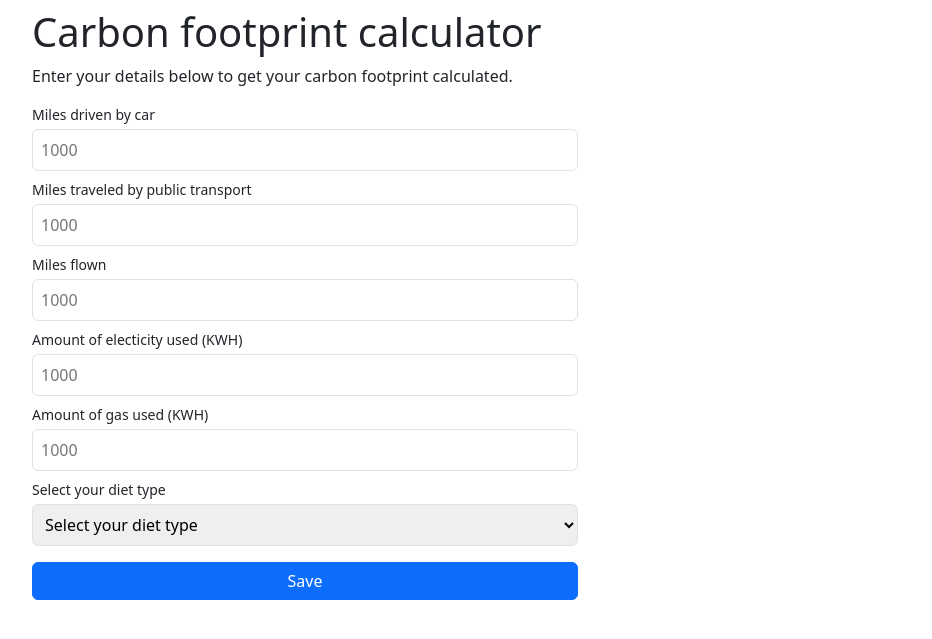
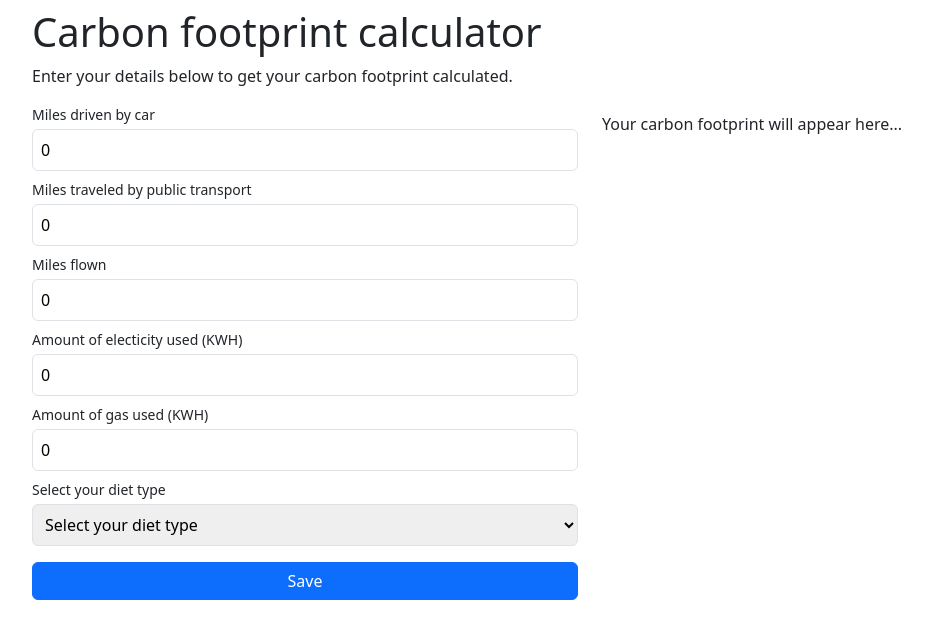
Before and after one commit to PetarPetrushevCollegeWork/DjangoRoslaProject, a Django app: page /carbon-footprint-calculator/ in a window 1280 px wide. Shown: the top 639 px of the page, without its empty margins (50-982 px from the left). Run offline with Django 5.2, Linux system fonts and the light colour scheme; some libraries are stand-ins or nearby versions.

Commit message:
Added carbon footprint calculator

```diff
--- a/rolsa/website/templates/webpages/carbon-footprint-calculator.html
+++ b/rolsa/website/templates/webpages/carbon-footprint-calculator.html
@@ -7,11 +7,14 @@ calculator{% endblock %}
 
 <h1>Carbon footprint calculator</h1>
 <p>Enter your details below to get your carbon footprint calculated.</p>
+<div class="row">
+  <div class="col-lg-6 order-lg-0 order-1">
     <form>
-  <div class="row">
-    <div class="d-flex flex-column gap-2 col-lg-6">
+      <div class="d-flex flex-column gap-2">
         <div class="d-flex flex-column gap-1">
-        <label class="small" for="milesDrivenByCar">Miles driven by car</label>
+          <label class="small" for="milesDrivenByCar"
+            >Miles driven by car</label
+          >
           <input
             class="rounded-2 p-2 border-1 border"
             type="number"
@@ -22,6 +25,7 @@ calculator{% endblock %}
             oninput="updateCarbonFootprint()"
             required
             placeholder="1000"
+            value="0"
           />
         </div>
         <div class="d-flex flex-column gap-1">
@@ -38,6 +42,7 @@ calculator{% endblock %}
             oninput="updateCarbonFootprint()"
             required
             placeholder="1000"
+            value="0"
           />
         </div>
         <div class="d-flex flex-column gap-1">
@@ -52,6 +57,7 @@ calculator{% endblock %}
             oninput="updateCarbonFootprint()"
             required
             placeholder="1000"
+            value="0"
           />
         </div>
         <div class="d-flex flex-column gap-1">
@@ -68,6 +74,7 @@ calculator{% endblock %}
             oninput="updateCarbonFootprint()"
             required
             placeholder="1000"
+            value="0"
           />
         </div>
         <div class="d-flex flex-column gap-1">
@@ -82,6 +89,7 @@ calculator{% endblock %}
             oninput="updateCarbonFootprint()"
             required
             placeholder="1000"
+            value="0"
           />
         </div>
         <div class="d-flex flex-column gap-1">
@@ -103,7 +111,85 @@ calculator{% endblock %}
         </div>
         <button class="btn btn-primary my-2 w-100" type="submit">Save</button>
       </div>
+    </form>
   </div>
-</form>
+  <div class="col-lg-6 order-lg-1 order-0 my-2">
+    <span class="fs-1" style="display: none" id="carbonFootprintDisplay"
+      >Your carbon footprint is <b id="carbonFootprintValue">...</b> kg.</span
+    >
+    <span id="carbonFootprintWillAppearNote"
+      >Your carbon footprint will appear here...</span
+    >
+  </div>
+</div>
 
+<script>
+  function updateCarbonFootprint() {
+    document.getElementById("carbonFootprintDisplay").style.display = "none";
+    document.getElementById("carbonFootprintWillAppearNote").style.display =
+      "block";
+    // function to validate a min and max
+    function validateBounds(value, min, max) {
+      // Exclusive max, inclusive min
+      if (value > max) {
+        return false;
+      }
+      if (value < min) {
+        return false;
+      }
+      return true;
+    }
+
+    // read the inputs
+    milesDrivenByCar = document.getElementById("milesDrivenByCar").value;
+    milesTraveledByPublicTransport = document.getElementById(
+      "milesTraveledByPublicTransport",
+    ).value;
+    milesFlown = document.getElementById("milesFlown").value;
+    electricalKwh = document.getElementById("electricalKwh").value;
+    gasKwh = document.getElementById("gasKwh").value;
+    dietType = document.getElementById("dietType").value;
+
+    // bulk validation of all int inputs.
+    [
+      milesDrivenByCar,
+      milesTraveledByPublicTransport,
+      milesFlown,
+      electricalKwh,
+      gasKwh,
+    ].forEach((value) => {
+      if (!validateBounds(value, 0, 100000)) {
+        alert("Please check your inputs and try again.");
+        return;
+      }
+    });
+
+    // validate diet
+    if (dietType == "highmeat") {
+      dietMultiplier = 7.2;
+    } else if (dietType == "meat") {
+      dietMultiplier = 5.3;
+    } else if (dietType == "vegetarian") {
+      dietMultiplier = 3.8;
+    } else if (dietType == "vegan") {
+      dietMultiplier = 2.9;
+    } else {
+      // No error message to prevent error on any input before user selects a diet type.
+      return;
+    }
+
+    carbonFootprint =
+      milesDrivenByCar * 0.4 +
+      milesFlown * 0.25 +
+      milesTraveledByPublicTransport * 0.14 +
+      electricalKwh * 0.385 +
+      gasKwh * 0.18 +
+      365 * dietMultiplier;
+
+    document.getElementById("carbonFootprintDisplay").style.display = "block";
+    document.getElementById("carbonFootprintWillAppearNote").style.display =
+      "none";
+    document.getElementById("carbonFootprintValue").innerText = carbonFootprint;
+  }
+</script>
 {% endblock %}
```
Lines whose indentation alone changed are shown as unchanged.
